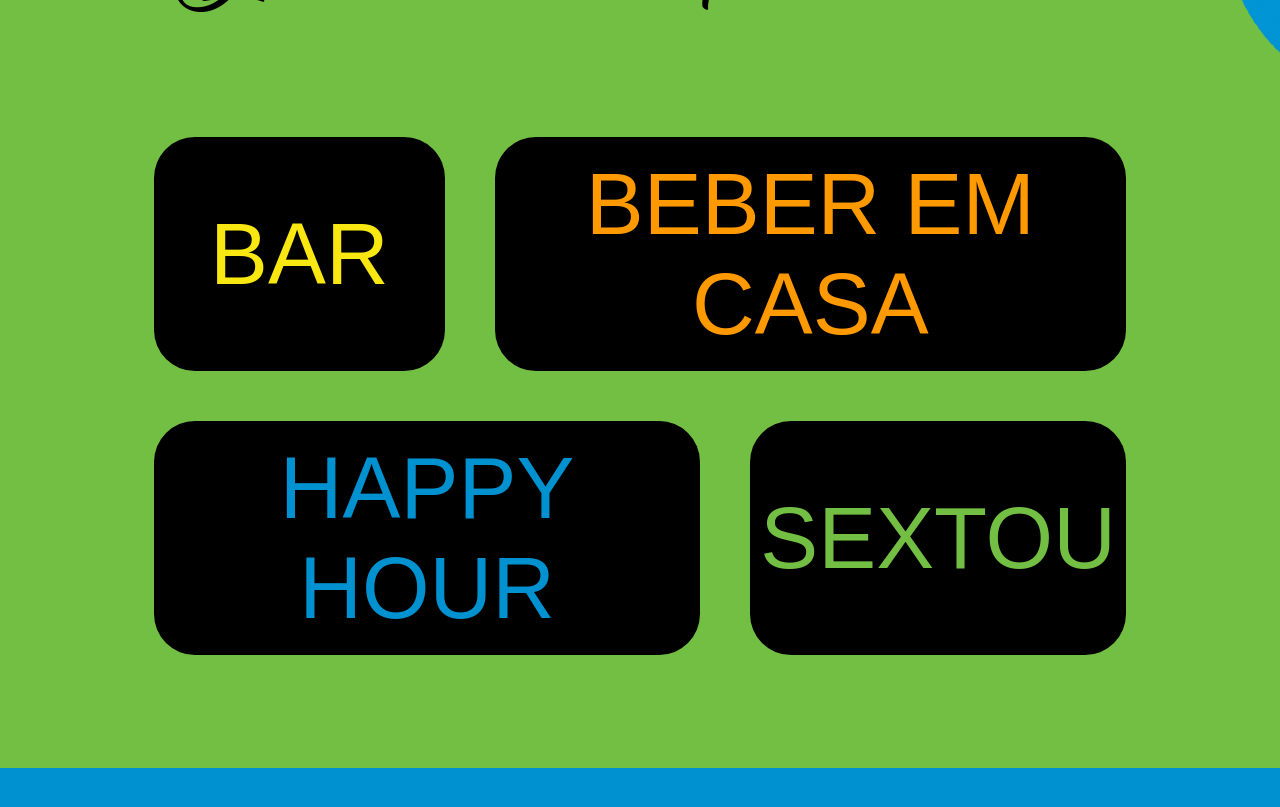
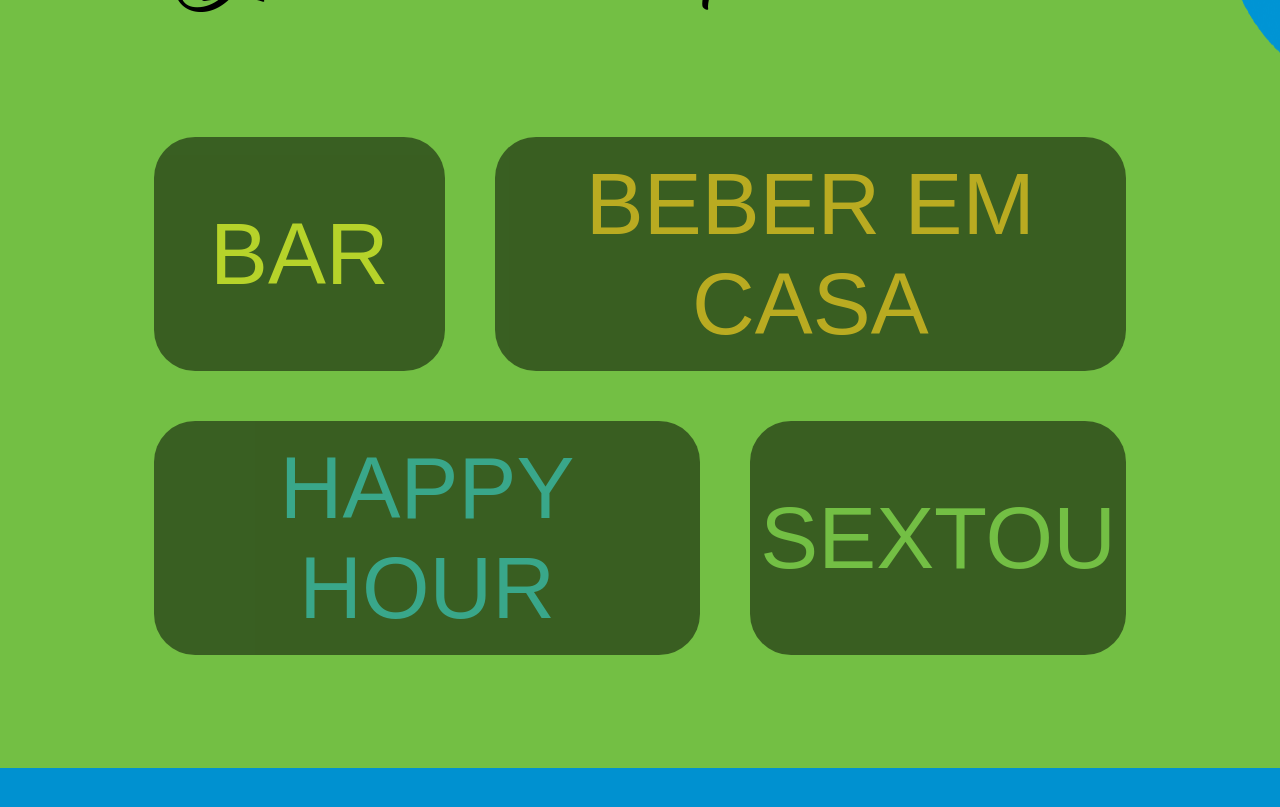
Before and after one commit to dreambricks/sagatiba_music_ai_react, a React (Vite) app: page / in a window 1280 px wide. Shown: the part 2640-3447 px from the top of the page. Built offline with nearby package versions, Linux system fonts and the light colour scheme.

Commit message:
feat: select items

```diff
--- a/src/pages/home/index.tsx
+++ b/src/pages/home/index.tsx
@@ -20,22 +20,14 @@ import { WeekBtn } from "./components/WeekBtn";
 import { useState } from "react";
 
 export const Home = () => {
-  const [inviteFor, setInviteFor] = useState<number[]>([]);
-  const [weekDaysSelected, setWeekDaysSelected] = useState<string[]>([]);
+  const [inviteFor, setInviteFor] = useState<number>();
+  const [weekDaysSelected, setWeekDaysSelected] = useState<string>();
 
   const addWeekDays = (day: string) => {
-    if (weekDaysSelected.includes(day)) {
-      const updatelist = weekDaysSelected.filter(
-        (weekDays) => weekDays !== day
-      );
-      setWeekDaysSelected(updatelist);
-      return;
-    }
-
-    setWeekDaysSelected((prev) => [...prev, day]);
+    setWeekDaysSelected(day);
   };
 
-  const addInviteFor = (id: number) => setInviteFor((prev) => [...prev, id]);
+  const addInviteFor = (id: number) => setInviteFor(id);
 
   return (
     <Container>
@@ -74,7 +66,9 @@ export const Home = () => {
           <div className="option-check">
             {tagOptions.map(({ option, tagClass, id }) => (
               <button
-                className={`button ${tagClass}`}
+                className={`button ${tagClass} ${
+                  inviteFor === id ? "selected" : ""
+                }`}
                 key={option}
                 onClick={() => addInviteFor(id)}
               >
@@ -99,7 +93,7 @@ export const Home = () => {
                   short={week.short}
                   key={week.day}
                   onClick={() => addWeekDays(week.day)}
-                  selected={weekDaysSelected.includes(week.day)}
+                  selected={weekDaysSelected === week.day}
                 />
               ))}
             </div>
--- a/src/pages/home/styles.ts
+++ b/src/pages/home/styles.ts
@@ -126,6 +126,11 @@ export const Container = styled.div`
           padding: 17px 0;
           border-radius: 41px;
           cursor: pointer;
+          opacity: 50%;
+
+          &.selected {
+            opacity: 100%;
+          }
 
           &.yellow {
             color: #f8e711;
```
